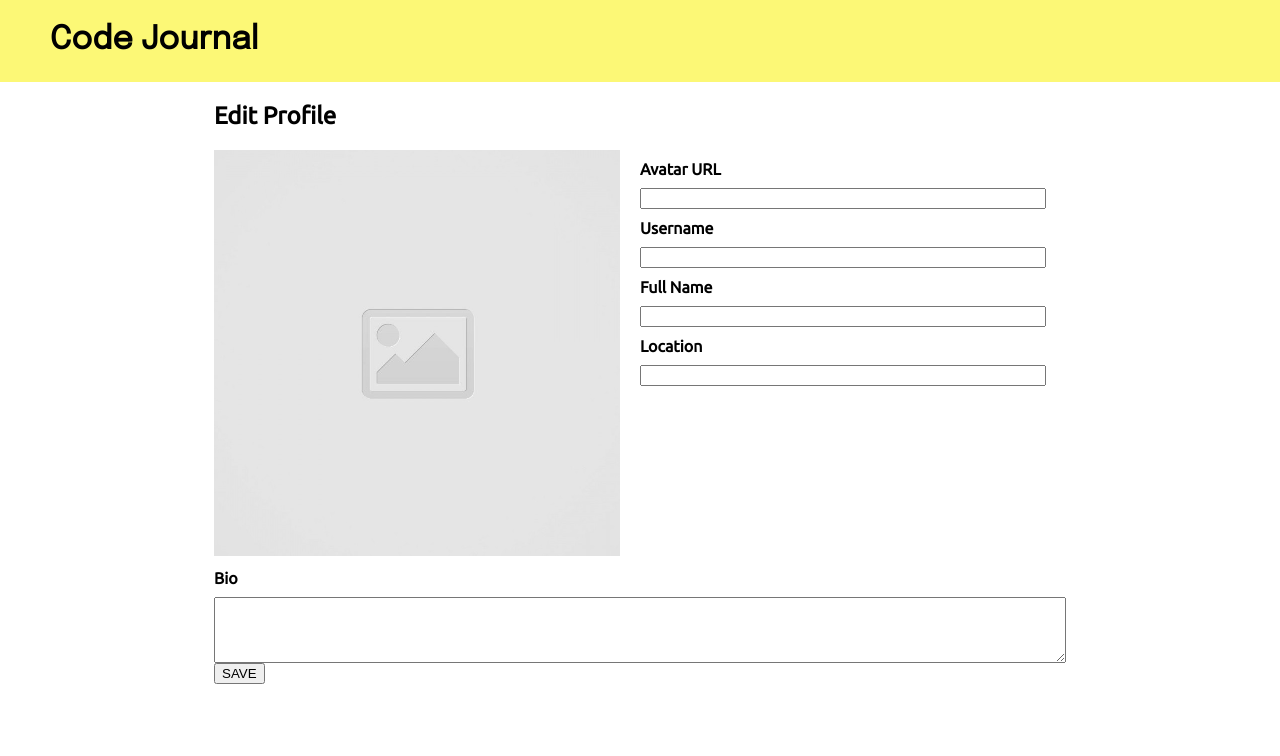
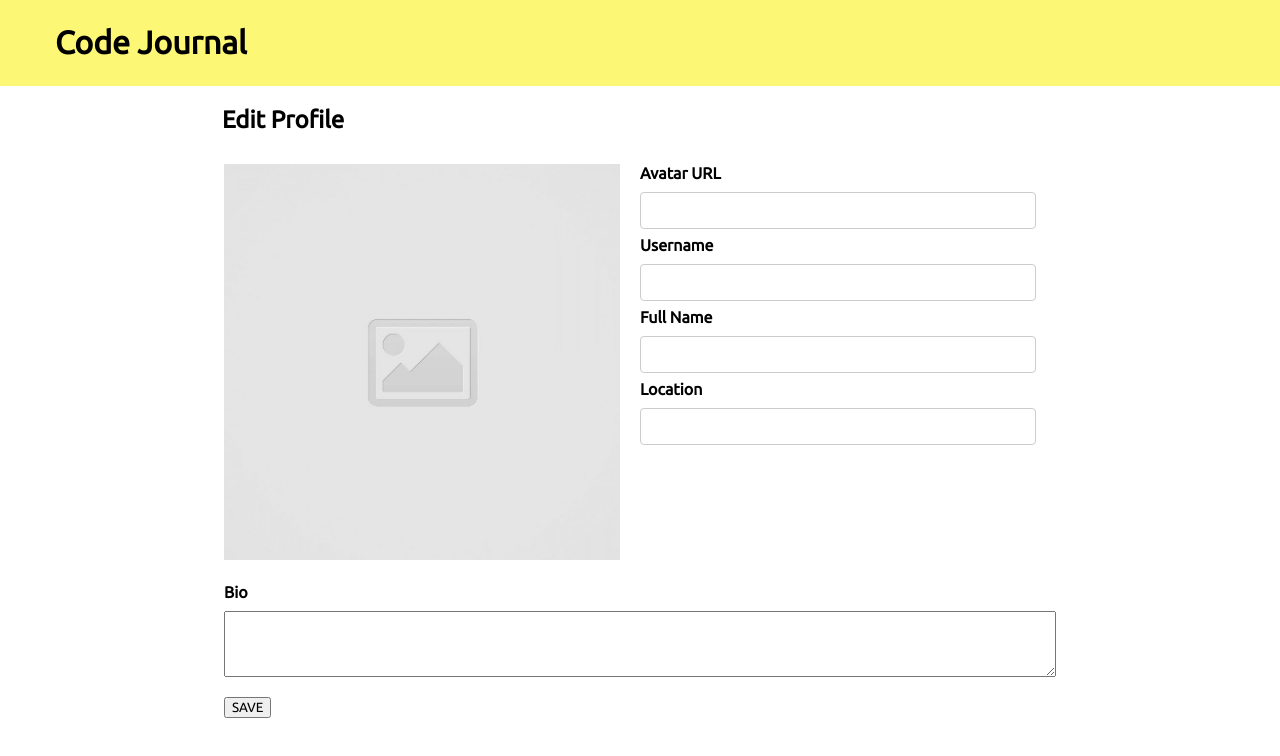
Before and after one commit to michaelvalenzuela/code-journal, a website: page index.html in a window 1280 px wide. Drawn offline with Linux system fonts and the light colour scheme.

Commit message:
Changed the styling of the input and fixed padding

```diff
--- a/css/styles.css
+++ b/css/styles.css
@@ -1,13 +1,21 @@
+* {
+  font-family: "Ubuntu", sans-serif;
+}
+
+h2 {
+  padding-left: 8px;
+}
+
 header {
   background-color: #fcf876;
   color: black;
   font-family: 'Epilogue', sans-serif;
-  padding: 3px 50px;
+  padding: 3px 55px;
 }
 
 label {
   display: block;
-  padding: 10px 0;
+  padding: 7px 0 10px;
   font-weight: bold;
 }
 
@@ -19,14 +27,18 @@ textarea {
 input {
   width: 100%;
   height: 25%;
+  padding: 10px;
+  border: 1px solid #ccc;
+  border-radius: 4px;
 }
 
-.container {
-  font-family: "Ubuntu", sans-serif;
+label:first-child {
+  padding-top: 0;
 }
 
 .row {
   display: flex;
+  padding: 10px;
 }
 
 .col-two {
@@ -39,4 +51,5 @@ input {
 .avatar-img {
   width: 100%;
   height: 100%;
+  margin: auto;
 }
```
